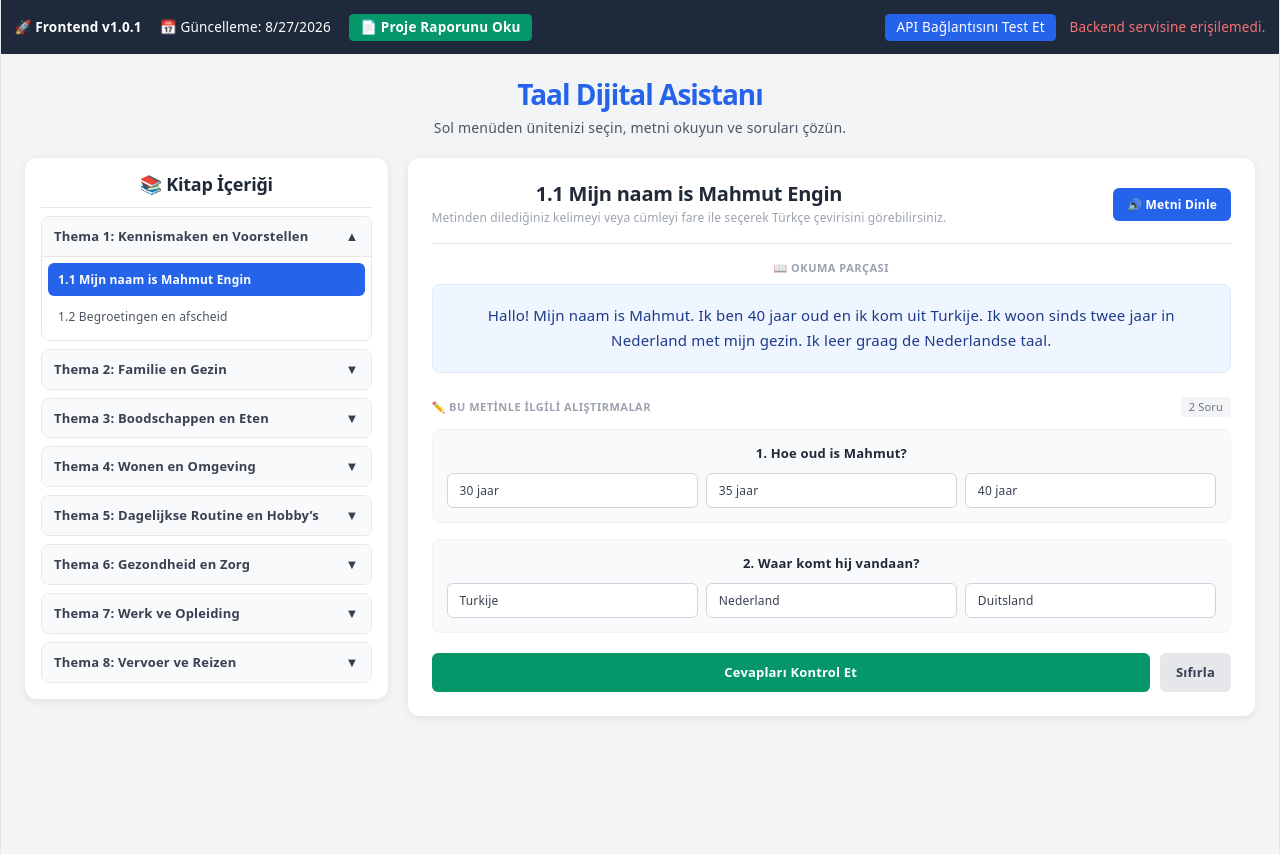
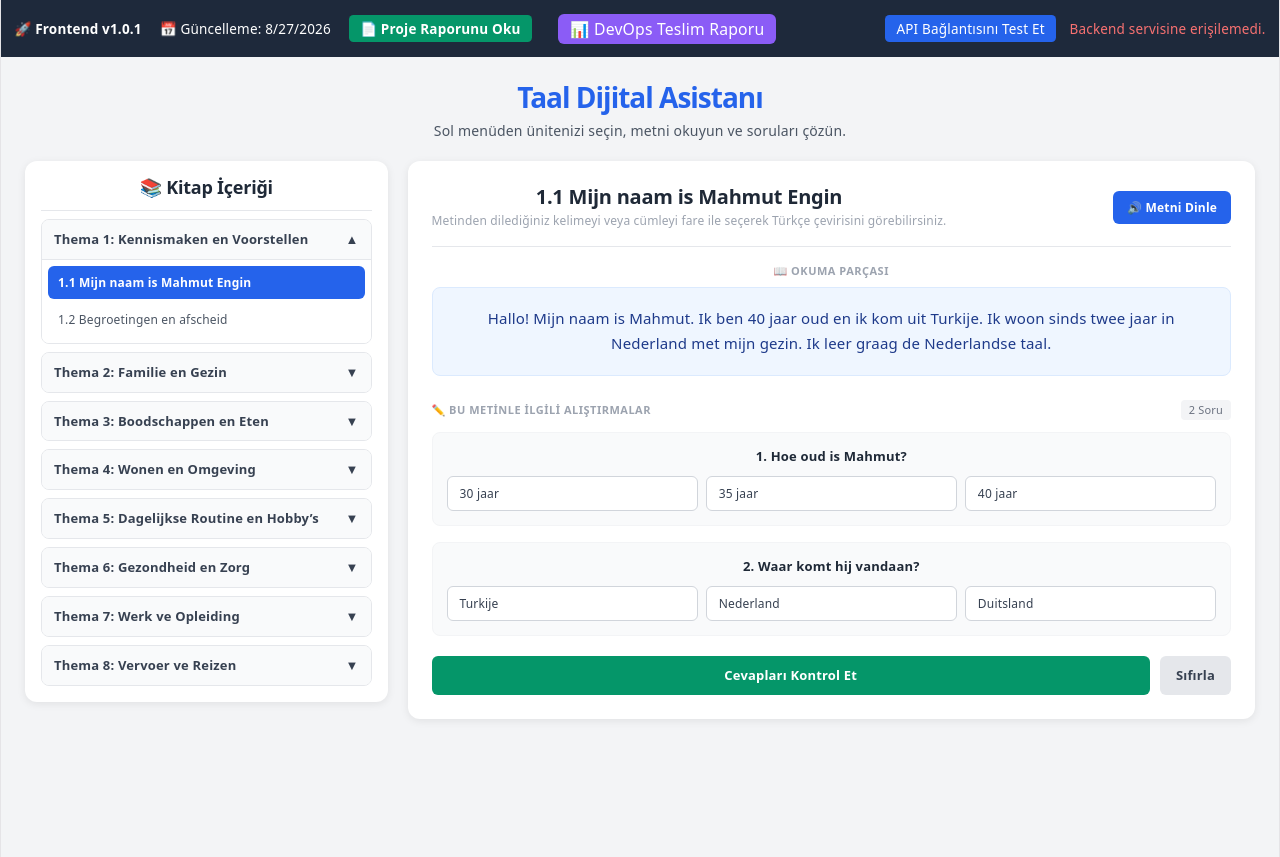
Before and after one commit to MahmutEngin/mahmut-devops-frontend, a React (Vite) app: page / in a window 1280 px wide. Built offline with nearby package versions, Linux system fonts and the light colour scheme; no server answers.

Commit message:
feat: add devops submission report button to header

```diff
--- a/src/App.jsx
+++ b/src/App.jsx
@@ -41,6 +41,26 @@ function App() {
             >
               📄 Proje Raporunu Oku
             </a>
+            <a
+              href="/devops-teslim-raporu.html"
+              target="_blank"
+              rel="noopener noreferrer"
+              style={{
+                backgroundColor: '#8b5cf6',
+                color: '#ffffff',
+                padding: '6px 12px',
+                borderRadius: '6px',
+                textDecoration: 'none',
+                fontWeight: '500',
+                fontSize: '0.875rem',
+                marginLeft: '8px',
+                display: 'inline-flex',
+                alignItems: 'center',
+                gap: '6px'
+              }}
+            >
+              📊 DevOps Teslim Raporu
+            </a>
           </div>
 
           <div className="flex items-center gap-3">
```
Also changed, not shown: public/devops-teslim-raporu.html (added).
